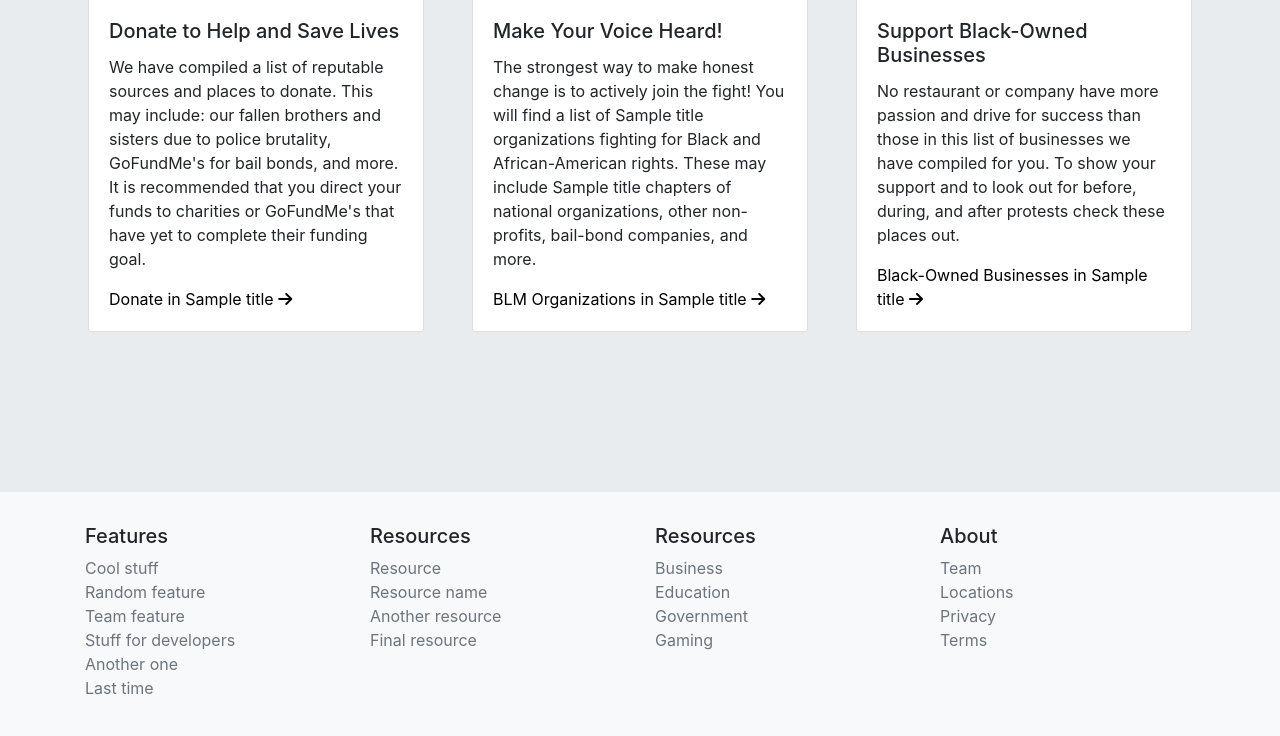
After one commit to mrodriguez3313/Support-bipoc, a Flask app: template website/templates/state_home_page.html in a window 1280 px wide. The commit adds this page. Shown: the part 545-1281 px from the top of the page. Run offline with Flask 2, Linux system fonts and the light colour scheme; the template is opened without the code that fills it: most values are stand-ins (such as "Sample title", 1, 10 or a date in 2020); some libraries are stand-ins or nearby versions.

Commit message:
adding general state pages for donate, orgs, home, and businesses.

```diff
--- a/website/templates/index.html
+++ b/website/templates/index.html
@@ -5,12 +5,12 @@
   <div class="jumbotron">
     <div class="container">
       <h1 class="display-3">Hello World!</h1>
-      <h4>We aim to give you the tools to bring about real change in this world. This website is powered by the efforts of a community of social media activists coming together to source official and reliable links to ways you can help all minorities
-        and genders with a focus on Black, African-American, and Latino lives.</h4>
+      <h4>We aim to present to you resources to bring about real change in this world. This website is powered by the efforts of a community of social media activists coming together to source official and reliable links to ways you can help all
+        minorities and genders with a focus on Black, African-American, and Latino lives.</h4>
     </div>
   </div>
 
-  <div id="myCarousel" class="carousel slide" data-ride="carousel" data-interval="5000" data-pause="false">
+  <div id="myCarousel" class="carousel slide" data-ride="carousel" data-interval="5000" data-pause="hover">
     <div class="carousel-inner">
       <div class="carousel-item active">
         <!-- <img class="first-slide" src="" alt="..."/> -->
--- /dev/null
+++ b/website/templates/state_biz.html
@@ -0,0 +1,6 @@
+{% extends "base_state.html" %}
+{% block content %}
+<div class="jumbotron d-flex justify-content-center bg-transparent">
+  <h1 class="font-weight title_blm">Black Businesses to support in {{title}}</h1>
+</div>
+{% endblock %}
--- /dev/null
+++ b/website/templates/state_donate.html
@@ -0,0 +1,6 @@
+{% extends "base_state.html" %}
+{% block content %}
+<div class="jumbotron d-flex justify-content-center bg-transparent">
+  <h1 class="font-weight title_blm">Places to Donate in {{title}}</h1>
+</div>
+{% endblock %}
--- /dev/null
+++ b/website/templates/state_home_page.html
@@ -0,0 +1,40 @@
+{% extends 'base_state.html' %}
+{% block content %}
+<link rel="stylesheet" href="/static/states_style.css">
+<div class="jumbotron d-flex justify-content-center bg-transparent">
+  <h1 class="font-weight-bold state-header">{{title}}</h1>
+</div>
+
+<div class="d-flex flex-wrap justify-content-center pad">
+  <div class="card ml-4 mr-4 mb-3 h-100 fade-in one" style="width: 21rem; top: 20px">
+    <img src="/static/images/grayscale-photo-of-people-walking-on-street-4614509.jpg" class="card-img-top cardimg" alt="grayscale photo of people protesting. Black Lives Matter">
+    <div class="card-body cardstyle">
+      <h5 class="card-title">Donate to Help and Save Lives</h5>
+      <p class="card-text">We have compiled a list of reputable sources and places to donate. This may include: our fallen brothers and sisters due to police brutality, GoFundMe's for bail bonds, and more. It is recommended that you direct your funds
+        to charities or GoFundMe's that have yet to complete their funding goal.</p>
+      <a href="{{url_for('core.Cali_donate')}}" class="card-link cardlink">Donate in {{title}} <i class="fas fa-arrow-right"></i></a>
+    </div>
+  </div>
+  <div class="card ml-4 mr-4 mb-3 h-100 fade-in two" style="width: 21rem; top: 20px">
+    <img src="/static/images/protesters-holding-signs-4552852.jpg" class="card-img-top cardimg" alt="Protesters holding signs. Silence is Compliance.">
+    <div class="card-body cardstyle">
+      <h5 class="card-title">Make Your Voice Heard!</h5>
+      <p class="card-text">The strongest way to make honest change is to actively join the fight! You will find a list of {{title}} organizations fighting for Black and African-American rights. These may include {{title}} chapters of national
+        organizations, other non-profits, bail-bond companies, and more.</p>
+      <a href="{{url_for('core.Cali_org')}}" class="card-link cardlink">BLM Organizations in {{title}} <i class="fas fa-arrow-right"></i></a>
+    </div>
+  </div>
+  <div class="card ml-4 mr-4 mb-3 h-100 fade-in three" style="width: 21rem; top: 20px">
+    <img src="/static/images/shallow-focus-photo-of-white-open-sigange-3345876.jpg" class="card-img-top cardimg" alt="Black Businesses we're open sign.">
+    <div class="card-body cardstyle">
+      <h5 class="card-title">Support Black-Owned Businesses</h5>
+      <p class="card-text">No restaurant or company have more passion and drive for success than those in this list of businesses we have compiled for you. To show your support and to look out for before, during, and after protests check these places
+        out.</p>
+      <a href="{{url_for('core.Cali_biz')}}" class="card-link cardlink">Black-Owned Businesses in {{title}} <i class="fas fa-arrow-right"></i></a>
+    </div>
+  </div>
+
+</div>
+
+
+{% endblock %}
--- /dev/null
+++ b/website/templates/state_org.html
@@ -0,0 +1,6 @@
+{% extends "base_state.html" %}
+{% block content %}
+<div class="jumbotron d-flex justify-content-center bg-transparent">
+  <h1 class="font-weight title_blm">Organizations in {{title}} that support minorities</h1>
+</div>
+{% endblock %}
```
